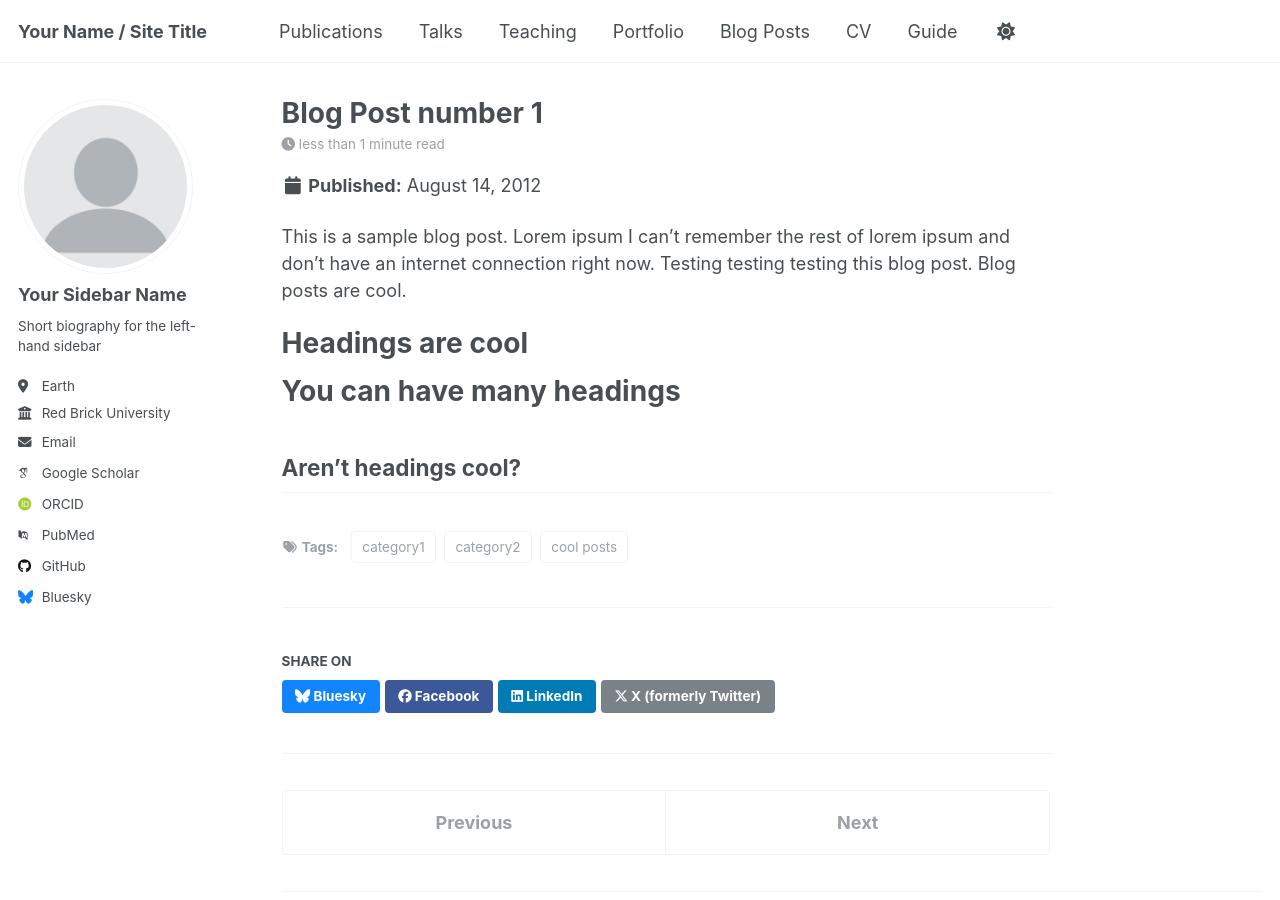
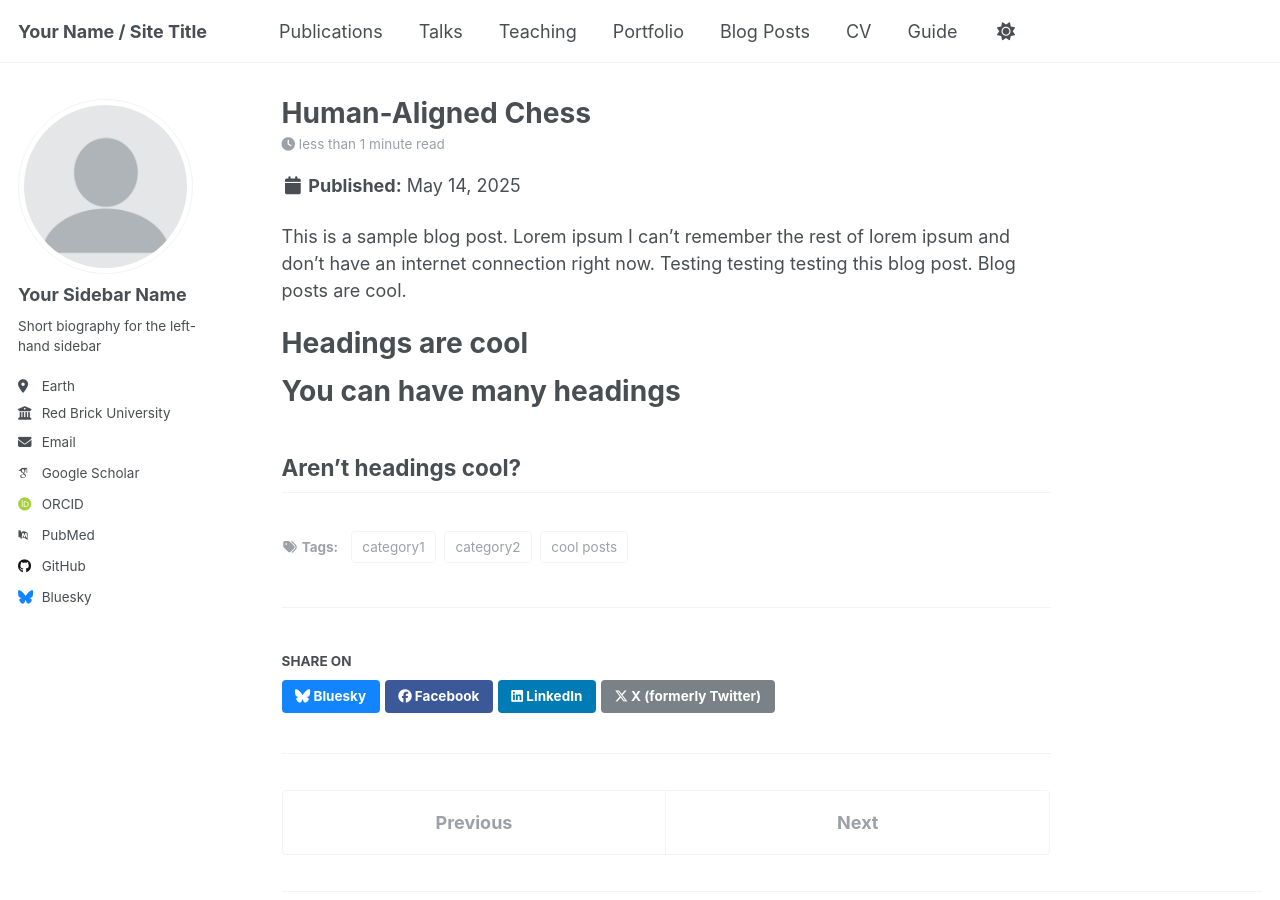
Before and after one commit to PaineDeOrz/PaineDeOrz.github.io, a Jekyll site: the page built from _posts/2012-08-14-blog-post-1.md, in a window 1280 px wide and 900 px high. Built offline with Jekyll 4.4.1, drawn with Linux system fonts in a browser that asks for light colours; some web fonts are replaced.

Commit message:
Update 2012-08-14-blog-post-1.md

```diff
--- a/_posts/2012-08-14-blog-post-1.md
+++ b/_posts/2012-08-14-blog-post-1.md
@@ -1,7 +1,7 @@
 ---
-title: 'Blog Post number 1'
-date: 2012-08-14
-permalink: /posts/2012/08/blog-post-1/
+title: 'Human-Aligned Chess'
+date: 2025-05-14
+permalink: /posts/Human-Aligned Chess/
 tags:
   - cool posts
   - category1
```
